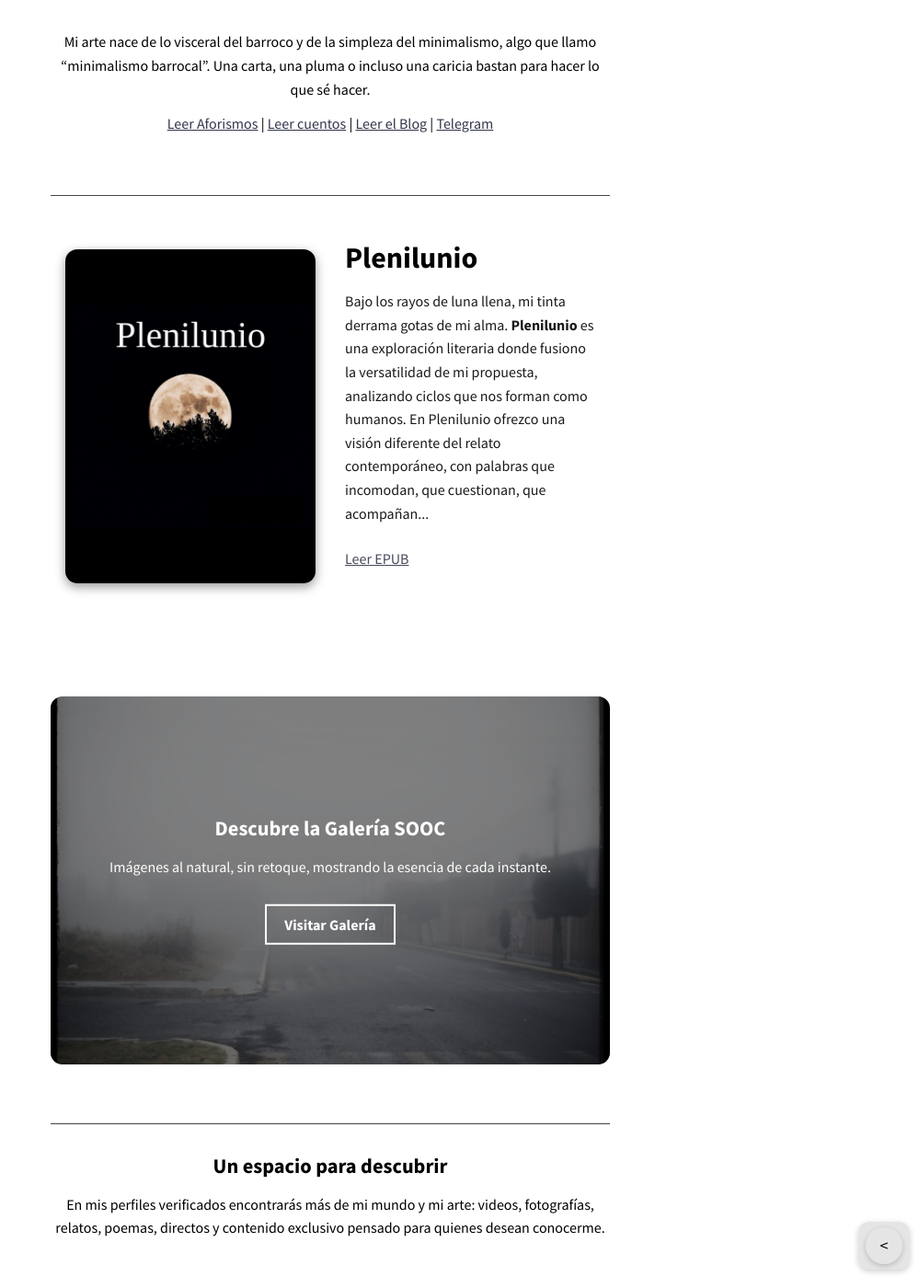
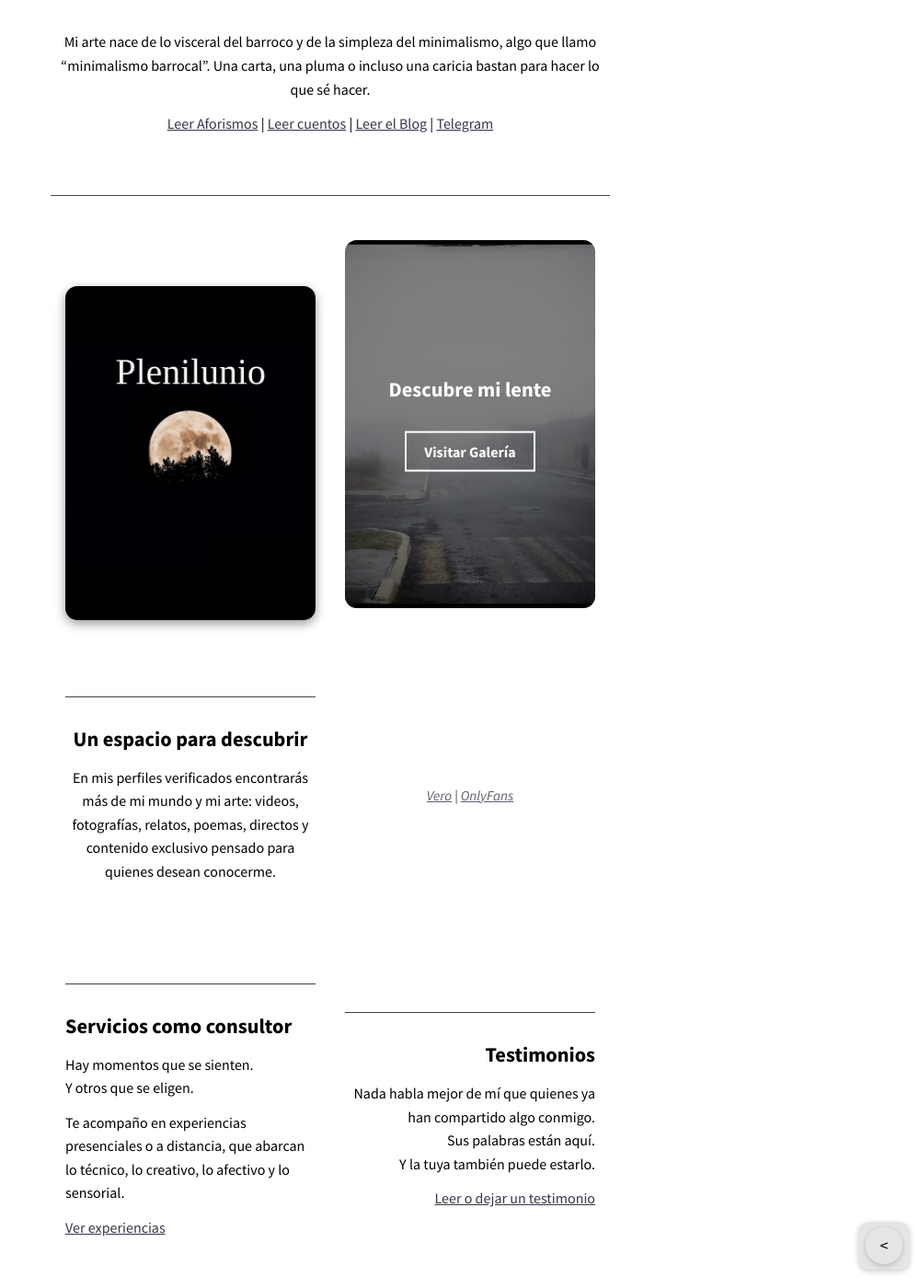
Before and after one commit to KajiiNarumi/iasuarezv, a Jekyll site: the page built from index.html, in a window 1280 px wide and 1400 px high, scrolled down 806 px. Shown: the whole window at 92% size, without its empty margins (281-1280 px from the left). Built offline with Jekyll 4.4.1, drawn with Linux system fonts in a browser that asks for light colours; nearby versions of some CDN libraries; the list of posts is cut into pages by our own code.

Commit message:
Update index.html with commented text and new heading
Commented out the text section and updated headings.

```diff
--- a/index.html
+++ b/index.html
@@ -38,7 +38,7 @@
       <img src="/images/Plenilunio.jpg" alt="Webzine Plenilunio">
     </div>
 
-    <!-- Texto -->
+    <!--
     <div class="plenilunio-texto">
       <h2>Plenilunio</h2>
       <p>
@@ -55,14 +55,14 @@
   </div>
 </section>
 
-
+ -->
 
   <section class="galeria-aleatoria">
     <div class="galeria-bg"></div>
     <div class="galeria-overlay"></div>
     <div class="galeria-texto">
-      <h2>Descubre la Galería SOOC</h2>
-      <p>Imágenes al natural, sin retoque, mostrando la esencia de cada instante.</p>
+      <h2>Descubre mi lente</h2>
+    <!--   <p>Imágenes al natural, sin retoque, mostrando la esencia de cada instante.</p>  -->
       <a href="/galeria/" class="boton-galeria">Visitar Galería</a>
     </div>
   </section>
```
